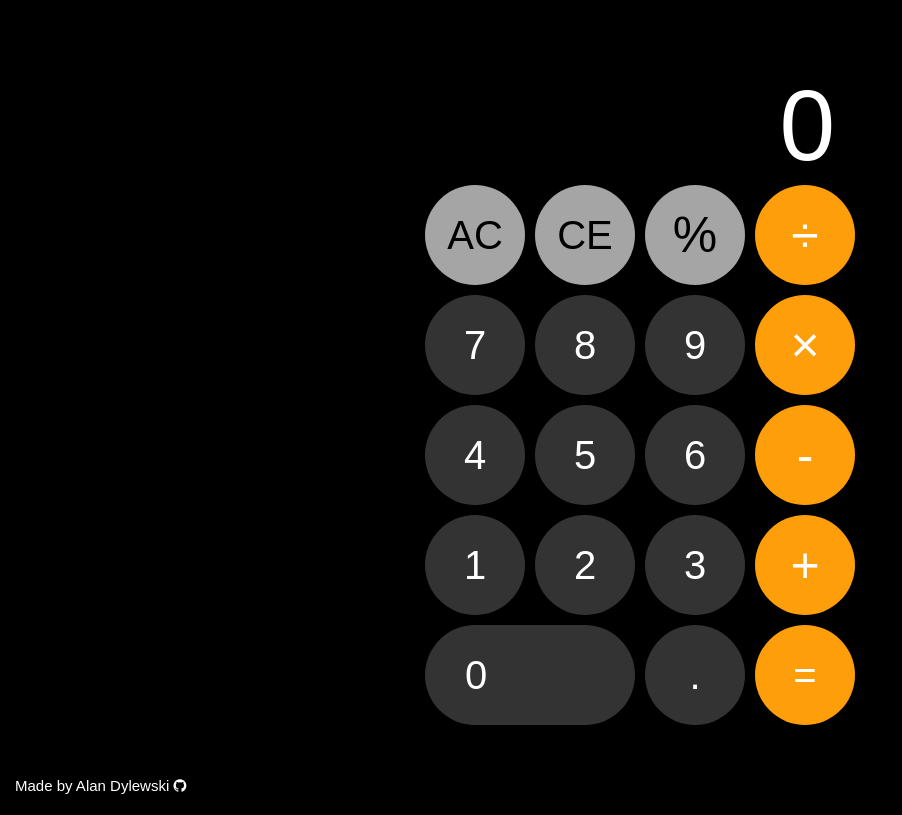
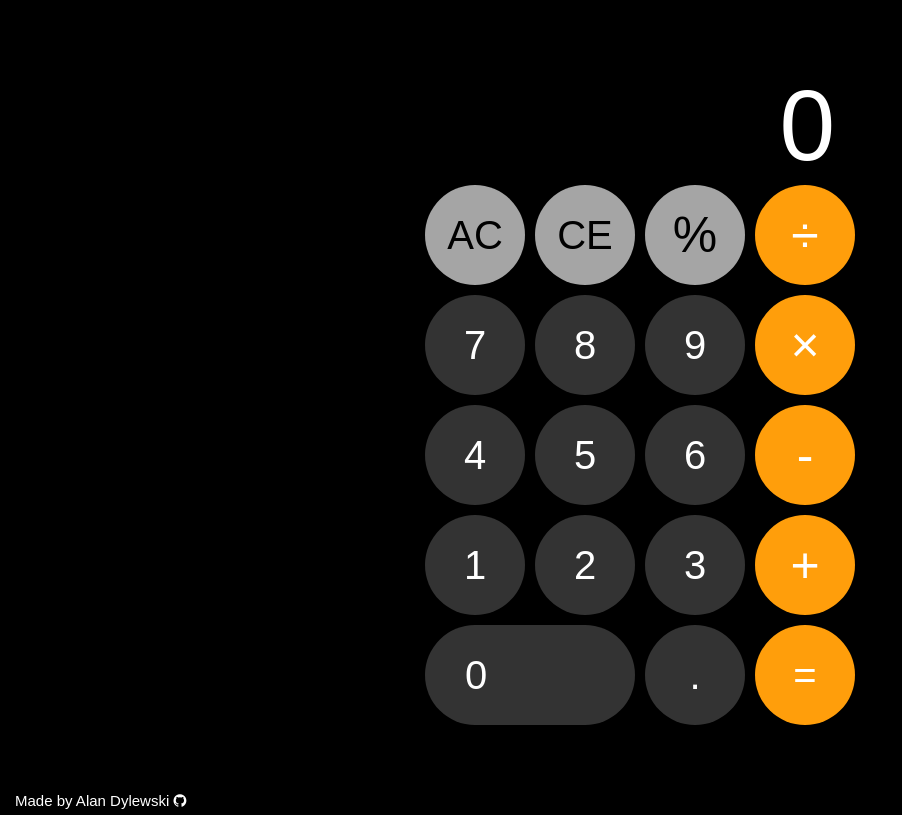
Before and after one commit to dylewskii/calculator-odin, a plain HTML site: page index.html in a window 1280 px wide. Shown: the whole page, without its empty margins (0-902 px from the left). Drawn offline with Linux system fonts and the light colour scheme.

Commit message:
fix footer

```diff
--- a/styles.css
+++ b/styles.css
@@ -63,7 +63,6 @@ body {
     height: 100vh;
     justify-content: center;
     align-content: center;
-    place-items: center;
 }
 
 .output-screen {
@@ -164,7 +163,6 @@ button {
     bottom: 0;
     width: 100%;
     height: 15px;
-    position: absolute;
     display: flex;
     color: white;
     justify-content: flex-start;
```
